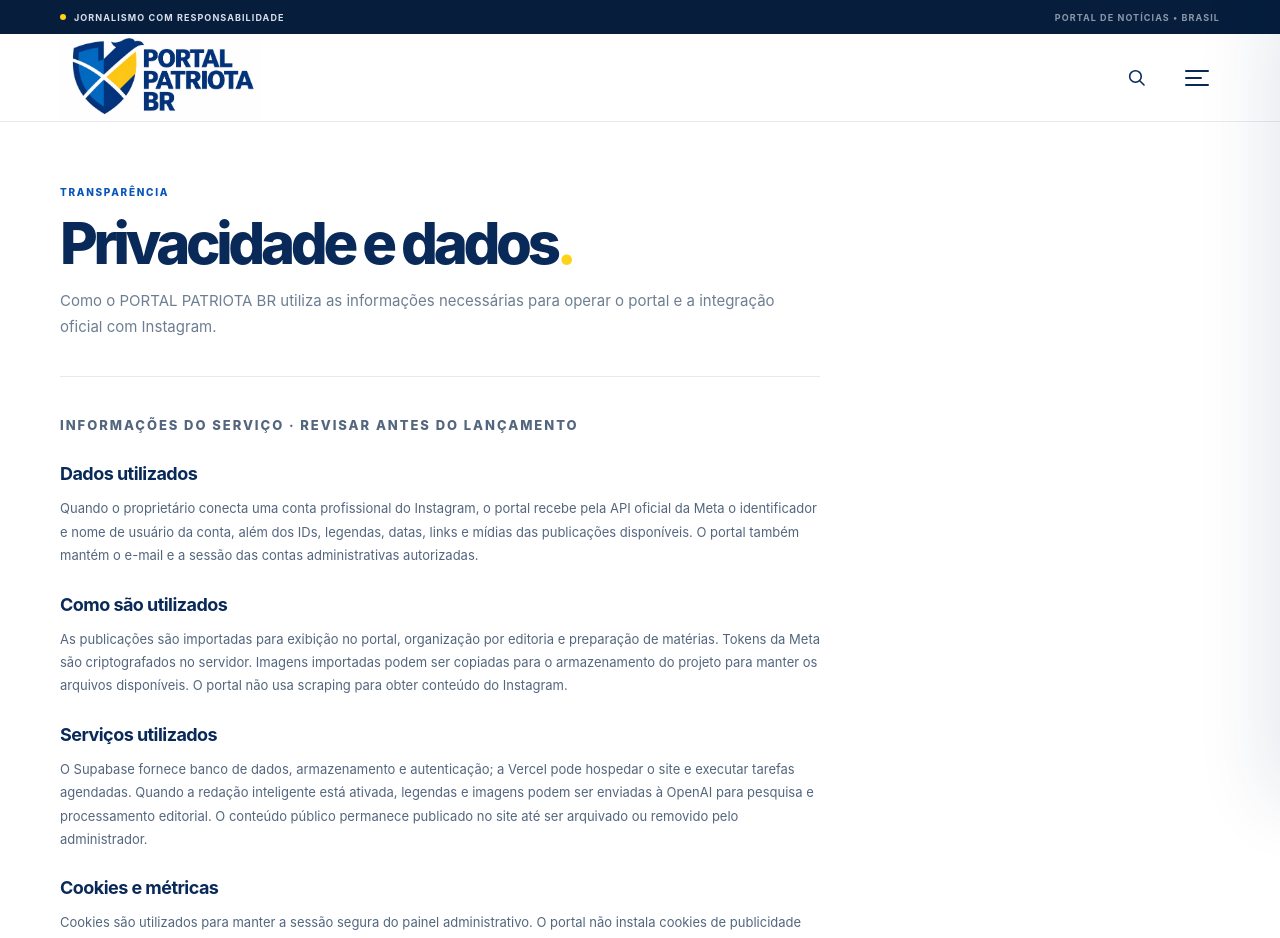
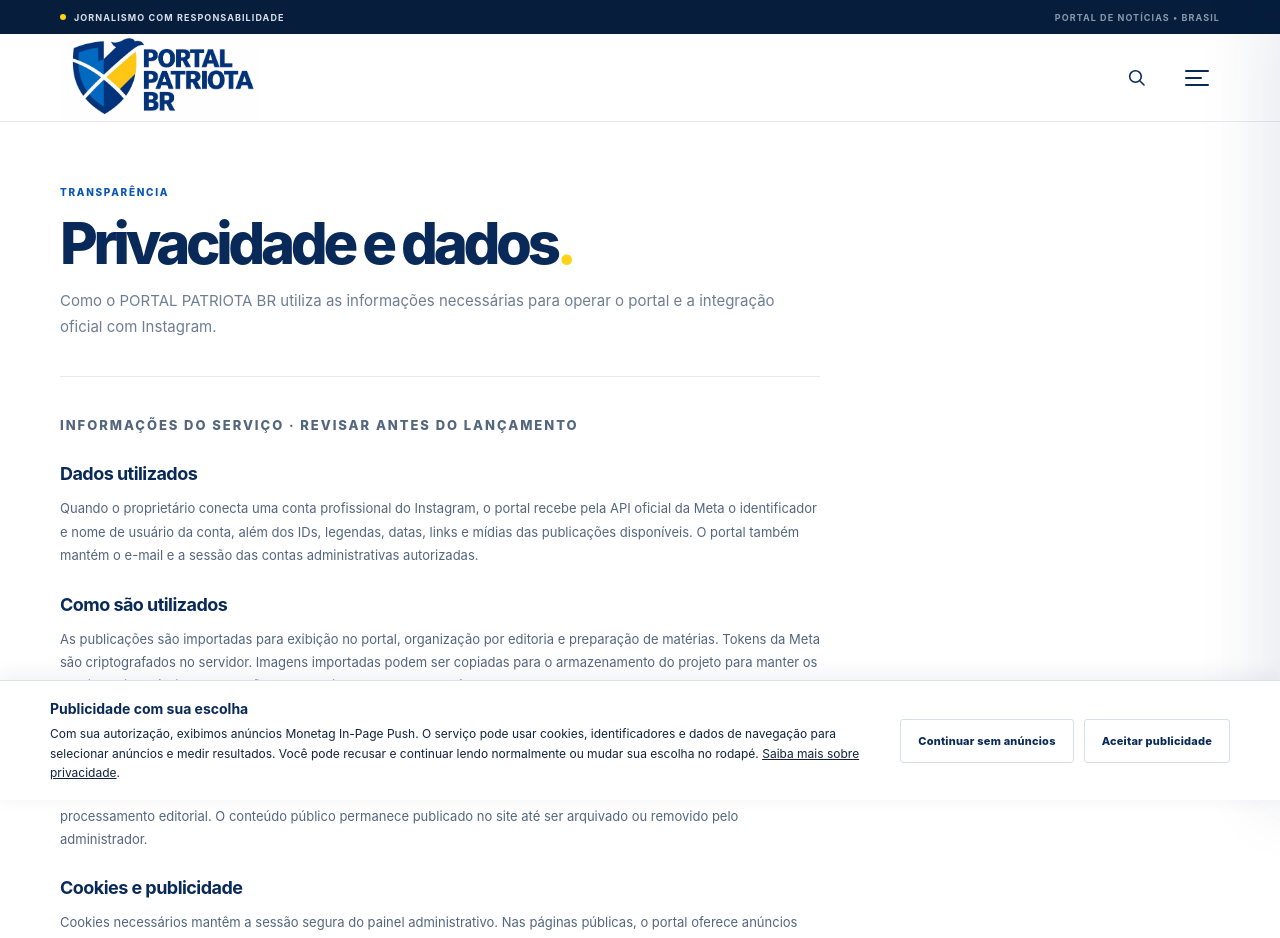
Before and after one commit to eferreiraalbernaz-cloud/portalpatriota, a Next.js app: page /privacidade in a window 1280 px wide. Shown: the top 938 px of the page. Built offline with nearby package versions, Linux system fonts and the light colour scheme; no server answers; the database is empty.

Commit message:
feat: integrate Monetag IPP zone 12271754 with consent and ad-free admin navigation

```diff
--- a/app/(site)/layout.tsx
+++ b/app/(site)/layout.tsx
@@ -1,6 +1,8 @@
 import { SiteHeader } from "@/components/site-header";
 import { SiteFooter } from "@/components/site-footer";
 import { getPortalSettings } from "@/lib/articles";
+import { getSiteUrl } from "@/lib/config";
+import { MonetagAdvertising } from "@/components/monetag-advertising";
 
 export const dynamic = "force-dynamic";
 
@@ -11,5 +13,6 @@ export default async function SiteLayout({ children }: Readonly<{ children: Reac
     <SiteHeader siteName={settings.site_name} logoUrl={settings.logo_url}/>
     {children}
     <SiteFooter settings={settings}/>
+    {process.env.MONETAG_IPP_DISABLED !== "true" && <MonetagAdvertising siteOrigin={getSiteUrl()}/>}
   </>;
 }
--- a/app/(site)/privacidade/page.tsx
+++ b/app/(site)/privacidade/page.tsx
@@ -13,7 +13,9 @@ export default async function PrivacyPage() {
       <h2>Dados utilizados</h2><p>Quando o proprietário conecta uma conta profissional do Instagram, o portal recebe pela API oficial da Meta o identificador e nome de usuário da conta, além dos IDs, legendas, datas, links e mídias das publicações disponíveis. O portal também mantém o e-mail e a sessão das contas administrativas autorizadas.</p>
       <h2>Como são utilizados</h2><p>As publicações são importadas para exibição no portal, organização por editoria e preparação de matérias. Tokens da Meta são criptografados no servidor. Imagens importadas podem ser copiadas para o armazenamento do projeto para manter os arquivos disponíveis. O portal não usa scraping para obter conteúdo do Instagram.</p>
       <h2>Serviços utilizados</h2><p>O Supabase fornece banco de dados, armazenamento e autenticação; a Vercel pode hospedar o site e executar tarefas agendadas. Quando a redação inteligente está ativada, legendas e imagens podem ser enviadas à OpenAI para pesquisa e processamento editorial. O conteúdo público permanece publicado no site até ser arquivado ou removido pelo administrador.</p>
-      <h2>Cookies e métricas</h2><p>Cookies são utilizados para manter a sessão segura do painel administrativo. O portal não instala cookies de publicidade nem coleta estatísticas de acesso por padrão.</p>
+      <h2>Cookies e publicidade</h2><p>Cookies necessários mantêm a sessão segura do painel administrativo. Nas páginas públicas, o portal oferece anúncios Monetag exclusivamente no formato In-Page Push (Banner), carregados somente após você aceitar publicidade. Recusar não impede a leitura das notícias.</p>
+      <p>Após a autorização, o navegador se conecta ao Monetag e seus parceiros publicitários. O serviço pode tratar endereço IP, informações do navegador e dispositivo, identificadores, cookies e dados de navegação para selecionar anúncios, controlar sua frequência e medir resultados, conforme a <a href="https://monetag.com/privacy/" target="_blank" rel="noreferrer">política de privacidade do Monetag</a>. Esses serviços podem processar dados fora do Brasil.</p>
+      <p>Sua escolha é armazenada neste navegador por até 180 dias. Você pode aceitar, recusar ou revogar a autorização em <strong>Preferências de publicidade</strong>, no rodapé. Ao revogar após carregar anúncios, a página é recarregada para encerrar os scripts em execução; novas visitas permanecem sem publicidade. A revogação não apaga automaticamente dados já tratados ou cookies de terceiros; consulte também os controles do navegador e a política do provedor. Se o armazenamento estiver bloqueado, a preferência pode valer apenas nesta visita.</p>
       <h2>Revogação e exclusão</h2><p>O administrador pode desconectar a conta no painel; isso remove o token armazenado e interrompe novas sincronizações. Notícias já publicadas são mantidas até que o administrador as exclua. Para solicitar exclusão de dados associados à conexão ou fazer uma pergunta sobre privacidade, entre em contato:</p>
       {contact ? <p><a href={`mailto:${contact}`}>{contact}</a></p> : settings.albr_contact_url ? <p><a href={settings.albr_contact_url} target="_blank" rel="noreferrer">Fale com o responsável pelo portal ↗</a></p> : <p className="policy-contact-missing">O proprietário deve configurar um contato de privacidade em NEXT_PUBLIC_PRIVACY_CONTACT_EMAIL antes de publicar esta página ou enviar o aplicativo à análise da Meta.</p>}
       <div className="policy-owner-note"><strong>Nota de publicação</strong><p>Esta página descreve os dados e fluxos implementados no projeto. Antes do lançamento público e da análise da Meta, o proprietário deve confirmar a identidade jurídica do responsável pelo tratamento, preencher os contatos corretos e revisar o texto com sua assessoria.</p></div>
--- a/app/admin/layout.tsx
+++ b/app/admin/layout.tsx
@@ -1,8 +1,9 @@
 import type { Metadata } from "next";
+import { AdFreeBoundary } from "@/components/ad-free-boundary";
 
 export const metadata: Metadata = { robots: { index: false, follow: false } };
 export const dynamic = "force-dynamic";
 
 export default function AdminLayout({ children }: Readonly<{ children: React.ReactNode }>) {
-  return children;
+  return <AdFreeBoundary>{children}</AdFreeBoundary>;
 }
--- /dev/null
+++ b/components/monetag-advertising.css
@@ -0,0 +1,12 @@
+.advertising-preferences { padding-top: 12px; padding-bottom: 12px; }
+.advertising-preferences button { background: none; border: 0; padding: 8px 0; color: var(--navy); font: inherit; font-size: 12px; text-decoration: underline; cursor: pointer; }
+.advertising-consent { position: fixed; bottom: 0; left: 0; right: 0; z-index: 1000; display: flex; align-items: center; gap: 24px; padding: 18px max(18px, calc((100vw - 1180px) / 2)); border-top: 1px solid #dbe1e9; background: #fff; box-shadow: 0 -4px 20px #092a5914; max-height: 60dvh; overflow-y: auto; color: var(--ink); }
+.advertising-consent strong { color: var(--navy); font-size: 14px; }
+.advertising-consent p { margin: 6px 0 0; font-size: 12px; line-height: 1.6; }
+.advertising-consent a { text-decoration: underline; }
+.advertising-consent-actions { display: flex; gap: 10px; flex-shrink: 0; flex-wrap: wrap; }
+.advertising-consent-actions .button { white-space: normal; text-align: center; }
+@media (max-width: 760px) {
+  .advertising-consent { flex-direction: column; align-items: stretch; gap: 12px; padding-bottom: max(18px, env(safe-area-inset-bottom)); }
+  .advertising-consent-actions { display: grid; grid-template-columns: 1fr 1fr; }
+}
--- /dev/null
+++ b/components/monetag-advertising.tsx
@@ -0,0 +1,95 @@
+"use client";
+
+import Link from "next/link";
+import "./monetag-advertising.css";
+import { useEffect, useState } from "react";
+import {
+  AD_CONSENT_KEY, AD_CONSENT_LIFETIME, MONETAG_SCRIPT_ID, MONETAG_SCRIPT_URL,
+  MONETAG_ZONE, canLoadAdvertising, parseAdConsent, type AdConsent,
+} from "@/lib/advertising";
+
+export function MonetagAdvertising({ siteOrigin }: { siteOrigin: string }) {
+  const [consent, setConsent] = useState<AdConsent | null>(null);
+  const [ready, setReady] = useState(false);
+  const [preferencesOpen, setPreferencesOpen] = useState(false);
+  const [loadFailed, setLoadFailed] = useState(false);
+
+  useEffect(() => {
+    function sync() {
+      let value: AdConsent | null = null;
+      try { value = parseAdConsent(localStorage.getItem(AD_CONSENT_KEY)); } catch { /* Default to no advertising. */ }
+      // Removing a script does not remove vendor timers/listeners. End the document instead.
+      if (!value?.accepted && window.__portalMonetagStarted) {
+        window.location.reload();
+        return;
+      }
+      setConsent(value);
+      setReady(true);
+    }
+    sync();
+    const storage = (event: StorageEvent) => { if (event.key === AD_CONSENT_KEY || event.key === null) sync(); };
+    const visibility = () => { if (document.visibilityState === "visible") sync(); };
+    window.addEventListener("storage", storage);
+    document.addEventListener("visibilitychange", visibility);
+    const expiryCheck = window.setInterval(sync, 60_000);
+    return () => {
+      window.removeEventListener("storage", storage);
+      document.removeEventListener("visibilitychange", visibility);
+      window.clearInterval(expiryCheck);
+    };
+  }, []);
+
+  useEffect(() => {
+    if (!ready || !consent?.accepted || !canLoadAdvertising(window.location.href, siteOrigin)) return;
+    let timer: number | undefined;
+    function load() {
+      if (window.__portalMonetagStarted || document.getElementById(MONETAG_SCRIPT_ID)) return;
+      // Keep the supplied URL and data-zone on the actual vendor script element.
+      const script = document.createElement("script");
+      script.id = MONETAG_SCRIPT_ID;
+      script.dataset.zone = MONETAG_ZONE;
+      script.src = MONETAG_SCRIPT_URL;
+      script.async = true;
+      script.addEventListener("load", () => { script.dataset.loadState = "loaded"; }, { once: true });
+      script.addEventListener("error", () => {
+        script.dataset.loadState = "error";
+        setLoadFailed(true);
+      }, { once: true });
+      window.__portalMonetagStarted = true;
+      document.head.appendChild(script);
+    }
+    const schedule = () => { timer = window.setTimeout(load, 1000); };
+    if (document.readyState === "complete") schedule();
+    else window.addEventListener("load", schedule, { once: true });
+    return () => {
+      window.removeEventListener("load", schedule);
+      window.clearTimeout(timer);
+    };
+  }, [ready, consent?.accepted, siteOrigin]);
+
+  function choose(accepted: boolean) {
+    const value: AdConsent = { version: 1, accepted, expires: Date.now() + AD_CONSENT_LIFETIME };
+    try { localStorage.setItem(AD_CONSENT_KEY, JSON.stringify(value)); } catch { /* Consent applies to this visit only. */ }
+    if (!accepted && window.__portalMonetagStarted) {
+      window.location.reload();
+      return;
+    }
+    setConsent(value);
+    setPreferencesOpen(false);
+  }
+
+  return <>
+    <div className="advertising-preferences container">
+      <button type="button" onClick={() => setPreferencesOpen(true)} aria-expanded={preferencesOpen}>Preferências de publicidade</button>
+    </div>
+    {ready && (!consent || preferencesOpen) && <section className="advertising-consent" aria-label="Preferências de publicidade">
+      <div><strong>Publicidade com sua escolha</strong><p>Com sua autorização, exibimos anúncios Monetag In-Page Push. O serviço pode usar cookies, identificadores e dados de navegação para selecionar anúncios e medir resultados. Você pode recusar e continuar lendo normalmente ou mudar sua escolha no rodapé. <Link href="/privacidade">Saiba mais sobre privacidade</Link>.</p>
+        {loadFailed && <p role="status">A publicidade está indisponível neste navegador. Você pode continuar lendo normalmente.</p>}
+      </div>
+      <div className="advertising-consent-actions">
+        <button type="button" className="button button-outline" onClick={() => choose(false)}>Continuar sem anúncios</button>
+        <button type="button" className="button button-outline" onClick={() => choose(true)}>Aceitar publicidade</button>
+      </div>
+    </section>}
+  </>;
+}
--- a/components/site-header.tsx
+++ b/components/site-header.tsx
@@ -43,7 +43,7 @@ export function SiteHeader({ siteName, logoUrl }: { siteName: string; logoUrl: s
         <Link href="/" onClick={() => setMenuOpen(false)}><span>Início</span><span>↗</span></Link>
         {CATEGORIES.map((category, index) => <Link key={category.slug} href={`/${category.slug}`} onClick={() => setMenuOpen(false)}><span>{category.name}</span><small>0{index + 1}</small></Link>)}
       </nav>
-      <div className="side-menu-bottom"><span>ACESSO RESTRITO</span><Link href="/admin/login" onClick={() => setMenuOpen(false)}>É um administrador desta página?</Link></div>
+      <div className="side-menu-bottom"><span>ACESSO RESTRITO</span><a href="/admin/login">É um administrador desta página?</a></div>
     </aside>
 
     {searchOpen && <div className="search-overlay" role="dialog" aria-modal="true" aria-label="Pesquisar notícias">
--- /dev/null
+++ b/lib/advertising.ts
@@ -0,0 +1,30 @@
+export const MONETAG_ZONE = "12271754";
+export const MONETAG_SCRIPT_URL = "https://nap5k.com/tag.min.js";
+export const MONETAG_SCRIPT_ID = "portal-monetag-ipp";
+export const AD_CONSENT_KEY = "portal-advertising-consent-v1";
+export const AD_CONSENT_LIFETIME = 180 * 24 * 60 * 60 * 1000;
+
+export type AdConsent = { version: 1; accepted: boolean; expires: number };
+
+export function parseAdConsent(raw: string | null, now = Date.now()): AdConsent | null {
+  try {
+    const value = JSON.parse(raw || "null");
+    return value?.version === 1 && typeof value.accepted === "boolean" &&
+      typeof value.expires === "number" && Number.isFinite(value.expires) && value.expires > now
+      ? value as AdConsent : null;
+  } catch { return null; }
+}
+
+export function canLoadAdvertising(currentUrl: string, siteOrigin: string) {
+  try {
+    const current = new URL(currentUrl);
+    const expected = new URL(siteOrigin);
+    const privatePaths = ["/admin", "/api", "/auth", "/login", "/recuperar-senha", "/definir-senha"];
+    return current.origin === expected.origin &&
+      !privatePaths.some((path) => current.pathname === path || current.pathname.startsWith(`${path}/`));
+  } catch { return false; }
+}
+
+declare global {
+  interface Window { __portalMonetagStarted?: boolean; }
+}
```
Also changed, not shown: components/ad-free-boundary.tsx (added, +11 -0 lines), 3 other files (tests, documents, lock files or other folders).
